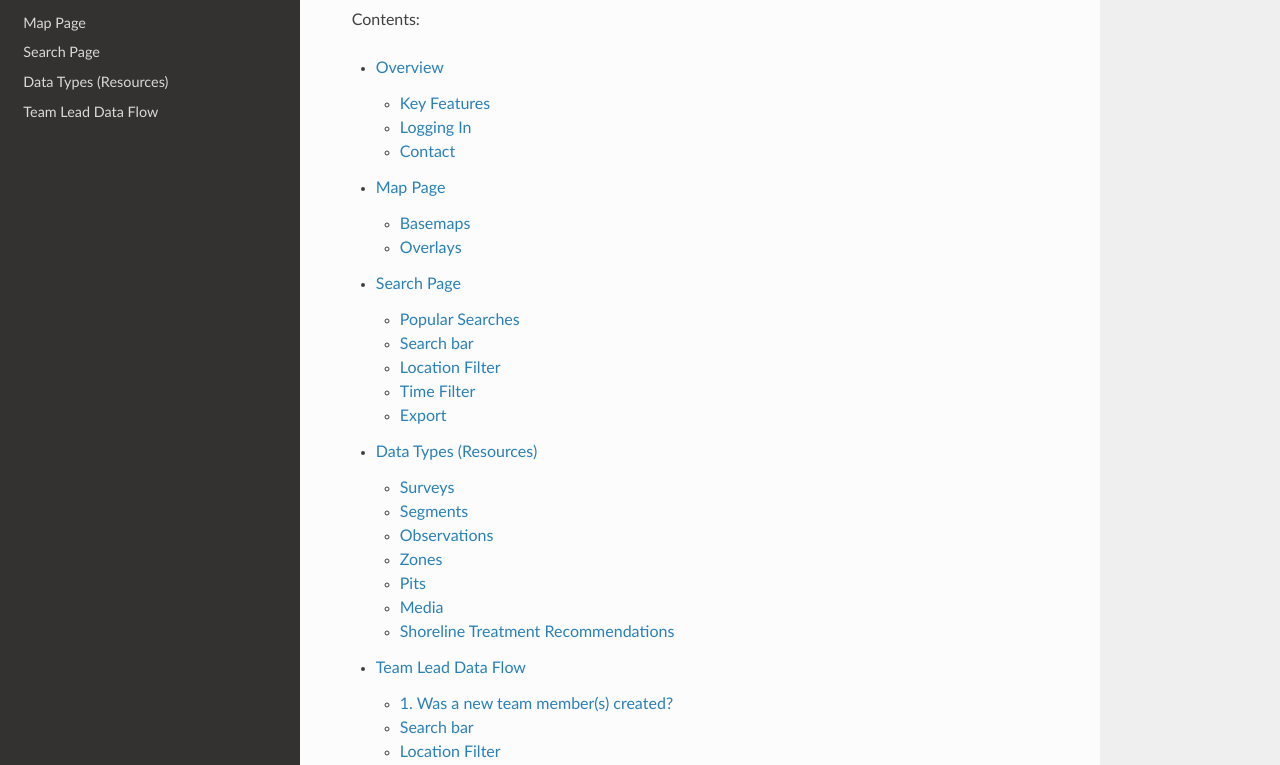
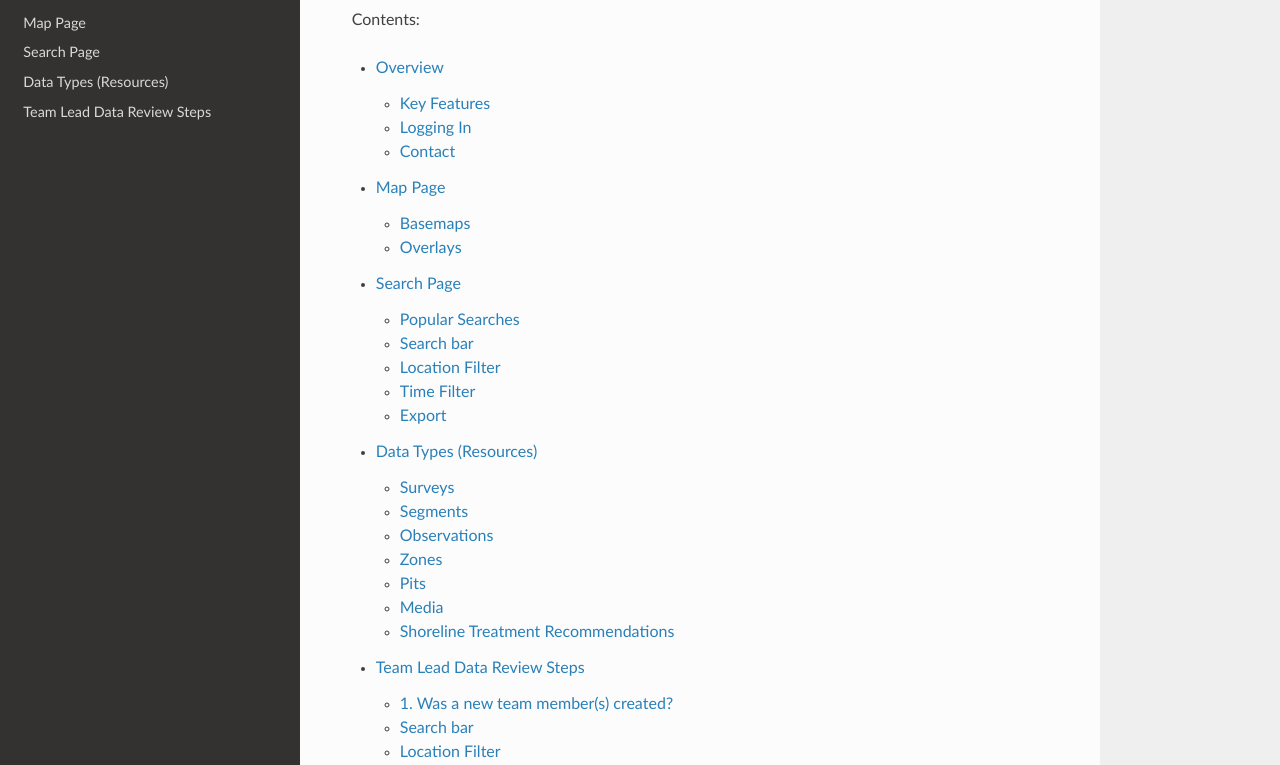
Before and after one commit to agraham/PRISM_rtd, a Sphinx documentation site: the page built from docs/index.rst, in a window 1280 px wide and 1153 px high. Shown: the part 152-917 px from the top of the window. Built offline with Sphinx 7.4.7 and the Read the Docs theme 2.0.0, drawn with Linux system fonts in a browser that asks for light colours.

Commit message:
Update index.rst

```diff
--- a/docs/index.rst
+++ b/docs/index.rst
@@ -15,4 +15,4 @@ Contents:
    Map Page <map>
    Search Page <searchpage>
    Data Types (Resources) <resources>
-   Team Lead Data Flow <teamlead>
+   Team Lead Data Review Steps <teamlead>
```
